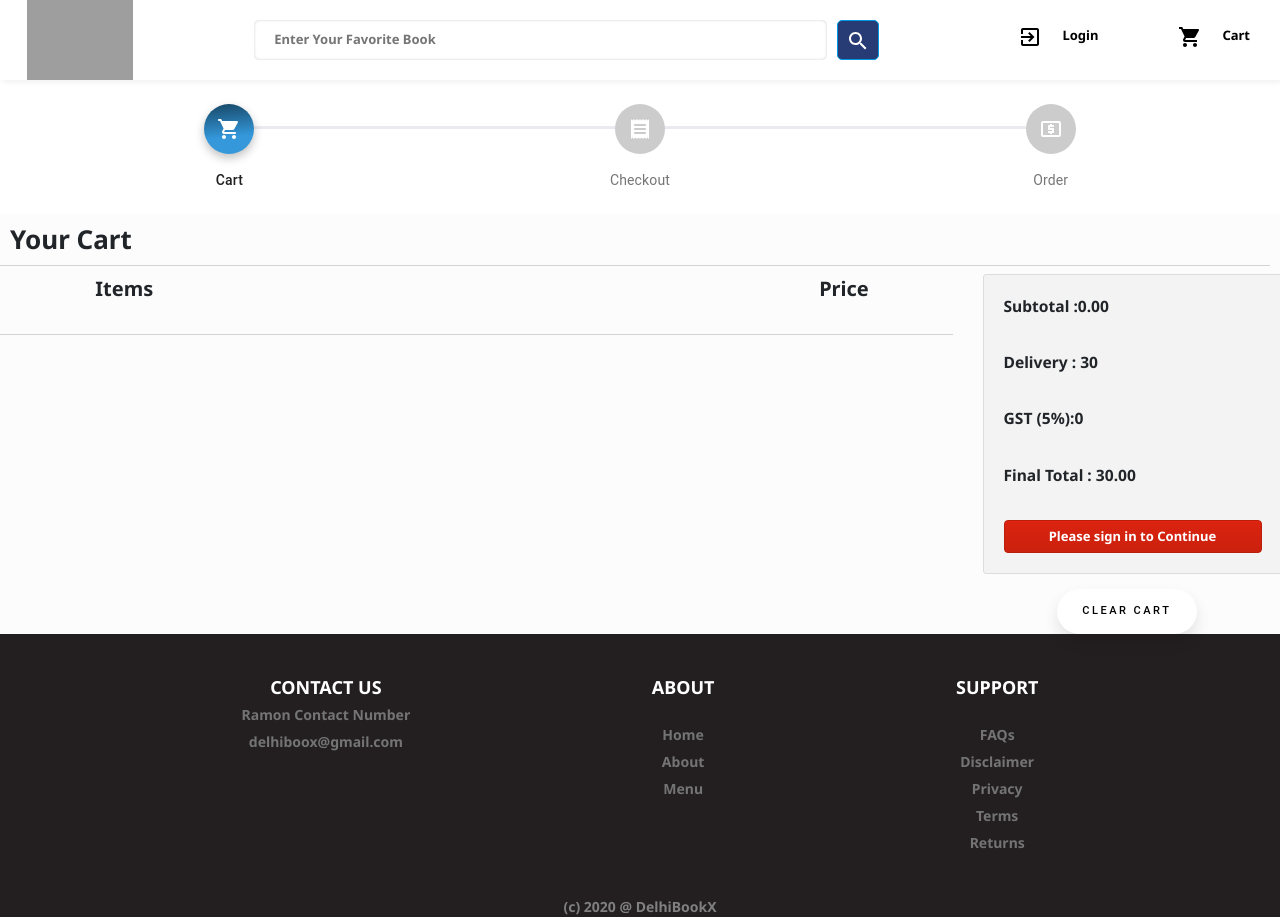
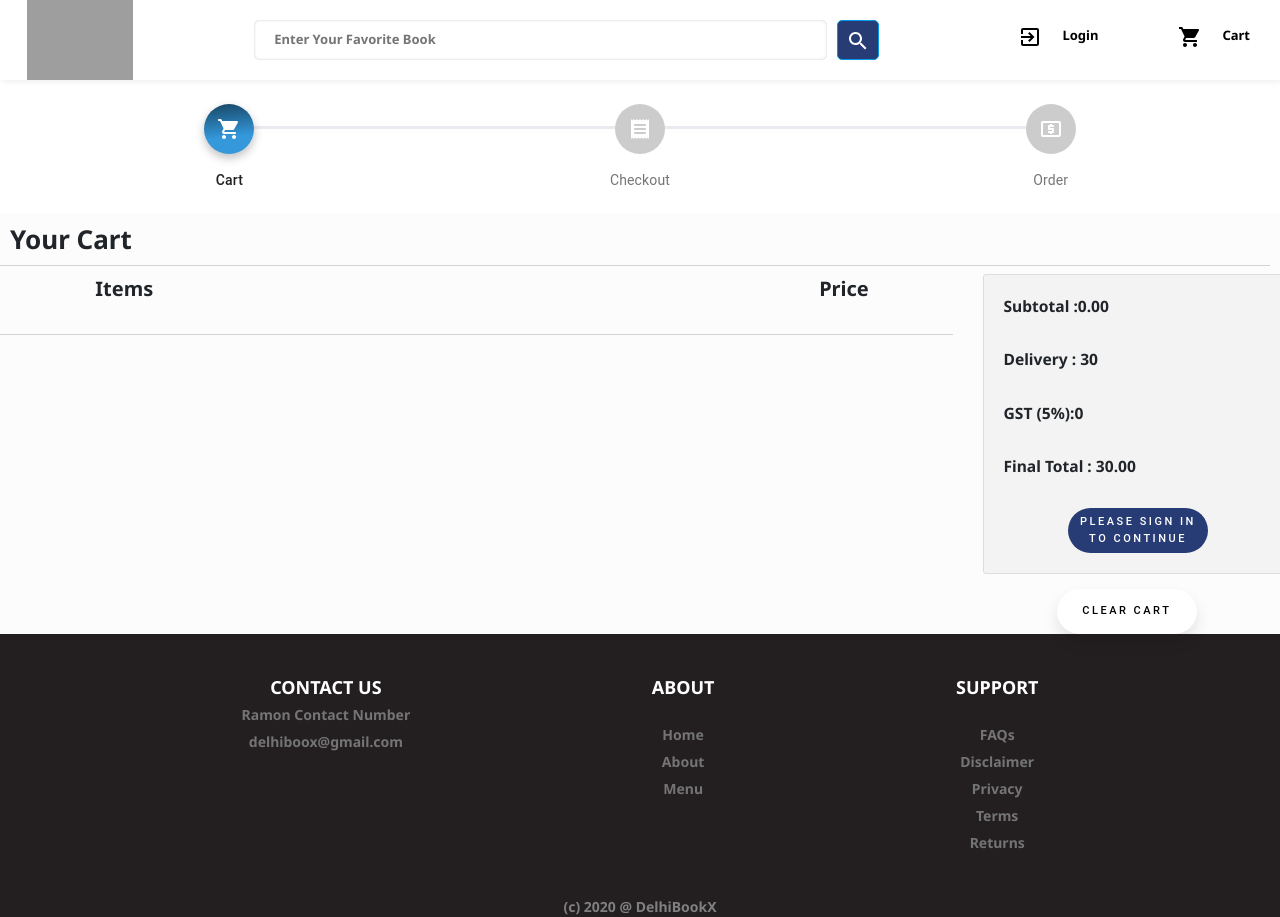
Before and after one commit to ripper-18/Ecommerce-Frontend, a React (Create React App) app: page /cart in a window 1280 px wide. Built offline with nearby package versions, Linux system fonts and the light colour scheme; grey boxes are pictures that could not be loaded.

Commit message:
minor change

```diff
--- a/src/pages/cart_page/Cart.css
+++ b/src/pages/cart_page/Cart.css
@@ -86,3 +86,31 @@ border-bottom: 1px solid lightgray;
   border: 1px solid #dddddd;
   border-radius: 3px;
 }
+
+.standardButton{
+    display: inline;
+
+  width: 140px;
+  height: 45px;
+  font-family: 'Roboto', sans-serif;
+  font-size: 11px;
+  text-transform: uppercase;
+  letter-spacing: 2.5px;
+  font-weight: 500;
+  color: #fff;
+ background-color: #273c75;
+  border: none;
+  border-radius: 45px;
+  transition: all 0.3s ease 0s;
+  cursor: pointer;
+  outline: none;
+  margin-left: 25%;
+}
+
+.standardButton:hover{
+    color: #fff;
+}
+
+.standardButton:focus {
+  outline: 0;
+}
--- a/src/pages/cart_page/Cart.js
+++ b/src/pages/cart_page/Cart.js
@@ -104,9 +104,9 @@ class Cart  extends Component  {
             prefix={"Rs."}
             />
             {this.props.auth.token?(
-  <Button className="btn  btn-sm" disabled={!this.getSubTotal()} onClick={()=>this.props.history.push('/checkout')}>Go to Checkout! </Button>
+  <button className="standardButton" disabled={!this.getSubTotal()} onClick={()=>this.props.history.push('/checkout')}>Go to Checkout! </button>
             ):(
-                <Button className="btn  "onClick={()=>this.props.history.push('/login')}>Please sign in to Continue</Button>
+                 <button className="standardButton" onClick={()=>this.props.history.push('/login')}>Please sign in to Continue</button>
             )}
 
         </div>
--- a/src/pages/order_page/OrderPage.js
+++ b/src/pages/order_page/OrderPage.js
@@ -250,7 +250,8 @@ class OrderPage extends Component{
                                                 })
                                             }
                                         />{" "}
-                                                Online Payment
+                                            Online Payment
+
                                             </label>
                                     <label>
                                         {" "}
```
